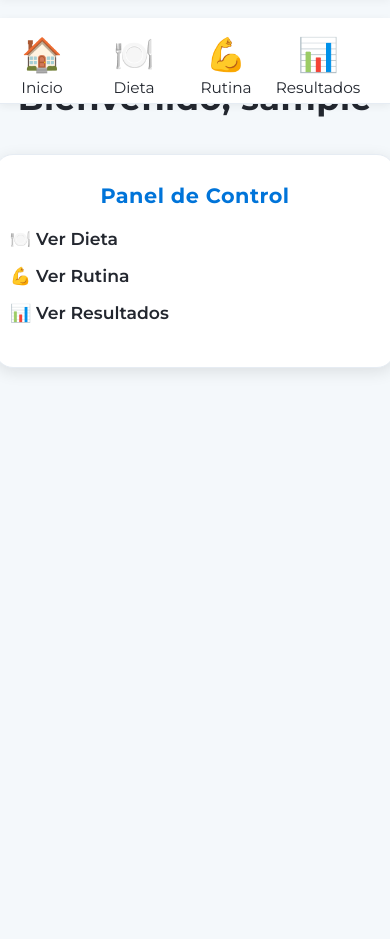
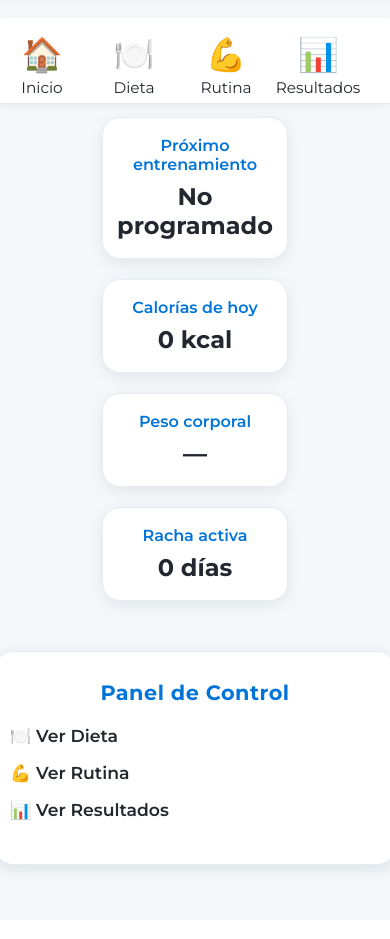
Before and after one commit to isaaccerrillosf/nutriapp, a PHP site: page /cliente_dashboard.php in a window 390 px wide. Shown: the part 102-1041 px from the top of the page. After the commit the page ends 982 px from the top, so only its background shows below. Run offline with PHP 8.4, Linux system fonts and the light colour scheme; a user stored in the database is signed in; data comes from the database, SQL or seed files in the repository; data that the repository does not hold is empty.

Commit message:
Add dashboard summary cards with responsive design and key metrics
Co-authored-by: isaac.cerrillo <isaac.cerrillo@somefriends.com.mx>

```diff
--- a/cliente_dashboard.php
+++ b/cliente_dashboard.php
@@ -1,4 +1,4 @@
-THIS SHOULD BE A LINTER ERROR<?php
+<?php
 session_start();
 if (!isset($_SESSION['usuario_rol']) || $_SESSION['usuario_rol'] !== 'cliente') {
     header('Location: login.php');
@@ -477,6 +477,13 @@ function dias_restantes($fecha_cita) {
             .food-icon { width: 44px; height: 44px; font-size: 1.5em; }
             .food-label { font-size: 0.92em; }
         }
+        /* Estilos tarjetas dashboard */
+        .dashboard-cards { display:flex; flex-wrap:wrap; gap:20px; justify-content:center; margin-bottom:32px; }
+        .dashboard-card { background:#fff; border-radius:18px; padding:22px 20px; width:220px; box-shadow:0 4px 16px rgba(0,0,0,0.08); border:1.5px solid #e6ecf3; text-align:center; }
+        .card-title { font-size:1em; font-weight:600; color:#0074D9; margin-bottom:8px; }
+        .card-value { font-size:1.9em; font-weight:700; color:#23272f; }
+        .card-sub { font-size:0.8em; }
+        @media(max-width:600px){ .dashboard-card{width:160px;padding:18px 12px;} .card-value{font-size:1.5em;} }
     </style>
 </head>
 <body>
@@ -485,6 +492,38 @@ function dias_restantes($fecha_cita) {
 
     <main class="cliente-main">
         <div class="bienvenida-cliente">Bienvenido, <?= htmlspecialchars($_SESSION['usuario_nombre']) ?></div>
+
+        <!-- Tarjetas de resumen -->
+        <div class="dashboard-cards">
+            <div class="dashboard-card">
+                <div class="card-title">Próximo entrenamiento</div>
+                <div class="card-value"><?= htmlspecialchars($next_workout) ?></div>
+            </div>
+            <div class="dashboard-card">
+                <div class="card-title">Calorías de hoy</div>
+                <div class="card-value"><?= is_numeric($calorias_hoy) ? $calorias_hoy.' kcal' : $calorias_hoy ?></div>
+            </div>
+            <div class="dashboard-card">
+                <div class="card-title">Peso corporal</div>
+                <div class="card-value">
+                    <?php if($peso_actual !== null): ?>
+                        <?= $peso_actual ?> kg
+                        <?php if($peso_diff !== null): ?>
+                            <span class="card-sub" style="display:block; color:<?= $peso_diff==0?'#9aa5b1':($peso_diff<0?'#27ae60':'#e74c3c'); ?>; font-size:0.75em;">
+                                <?= $peso_diff>0?'+':'' ?><?= number_format($peso_diff,1) ?> kg desde última medición
+                            </span>
+                        <?php endif; ?>
+                    <?php else: ?>
+                        —
+                    <?php endif; ?>
+                </div>
+            </div>
+            <div class="dashboard-card">
+                <div class="card-title">Racha activa</div>
+                <div class="card-value"><?= $racha_dias ?> días</div>
+            </div>
+        </div>
+
         <section class="card-section panel-control">
             <h2>Panel de Control</h2>
             <ul>
```
